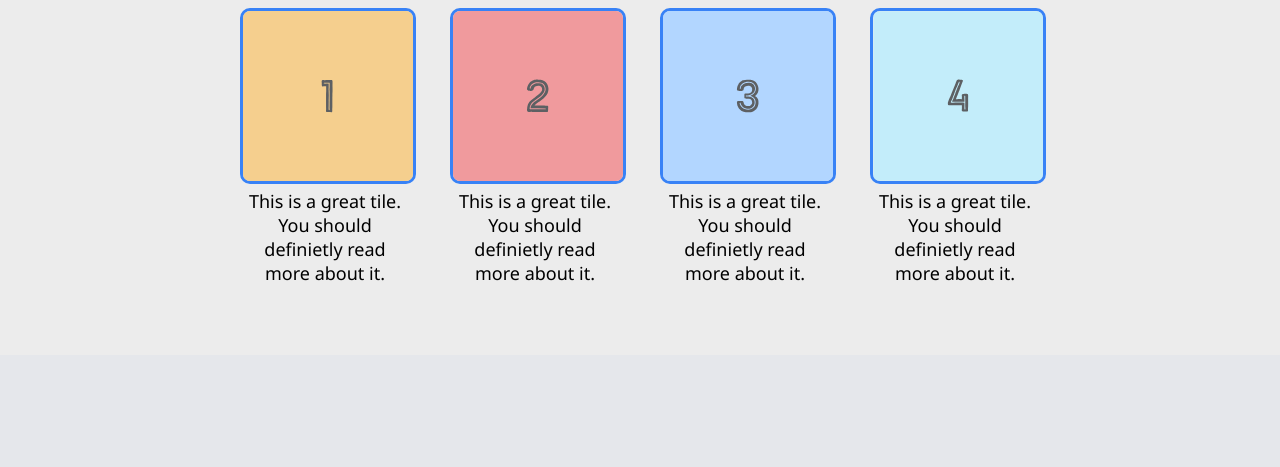
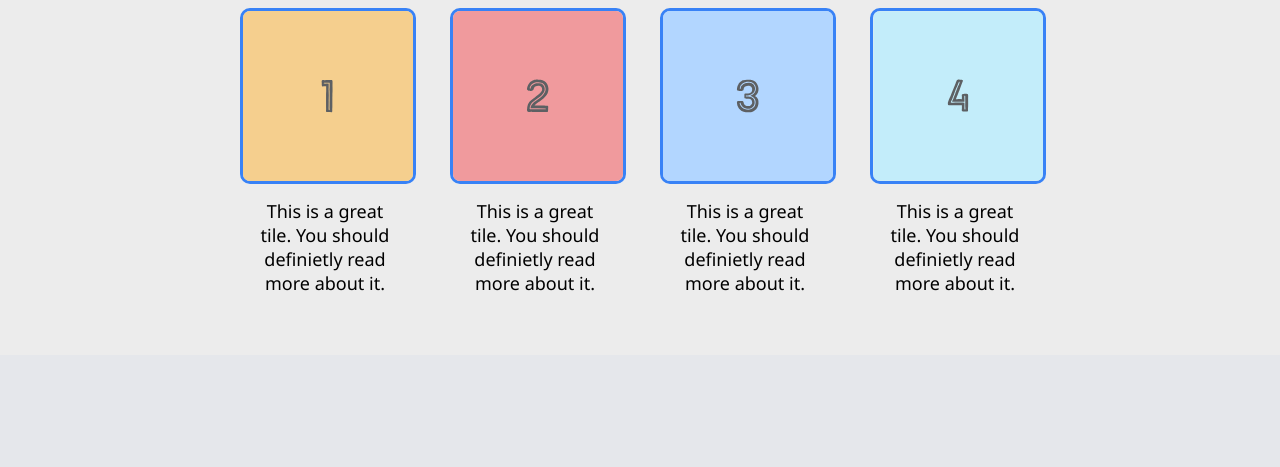
Before and after one commit to stewhel/odin-dashboard, a plain HTML site: page index.html in a window 1280 px wide. Shown: the part 545-1012 px from the top of the page. Drawn offline with Linux system fonts and the light colour scheme.

Commit message:
Add padding to top of captions in section 2

```diff
--- a/style.css
+++ b/style.css
@@ -130,6 +130,10 @@ img{
     text-align: center;
 }
 
+.tile p{
+    padding: 10px;
+}
+
 .tile-img{
     border-radius: 10px;
     border-width: 3px;
```
